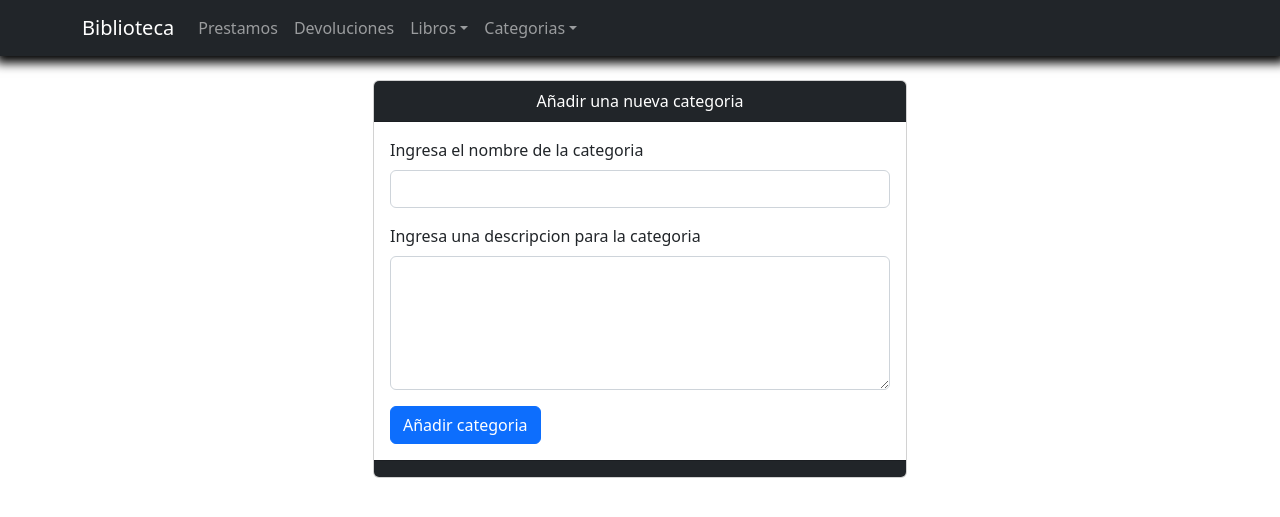
After one commit to Sleepypoem/Gestion-Biblioteca, a PHP site: page /secciones/AgregarCategorias.php in a window 1280 px wide. The commit adds this page. Shown: the top 517 px of the page. Run offline with PHP 8.4, Linux system fonts and the light colour scheme.

Commit message:
Agregada la pestaña categorias asi como la funcionalidad de agregar

```diff
--- a/Plantillas/Cabecera.php
+++ b/Plantillas/Cabecera.php
@@ -47,6 +47,19 @@ $url = "http://" . $_SERVER["HTTP_HOST"] . "/public/Gestion Biblioteca/";
                         </div>
                     </li>
 
+                    <li class="nav-item dropdown">
+                        <a class="nav-link dropdown-toggle" href="#" id="LibrosDropDown" data-bs-toggle="dropdown"
+                            aria-haspopup="true" aria-expanded="false">Categorias</a>
+                        <div class="dropdown-menu bg-dark" aria-labelledby="Acciones-Libros">
+                            <a class="dropdown-item text-white"
+                                href="<?php echo $url . "secciones/Categorias.php" ?>">Ver
+                                categorias</a>
+                            <a class="dropdown-item text-white"
+                                href="<?php echo $url . "secciones/AgregarCategorias.php" ?>">Añadir
+                                categoria</a>
+                        </div>
+                    </li>
+
                 </ul>
             </div>
         </div>
--- /dev/null
+++ b/secciones/AgregarCategorias.php
@@ -0,0 +1,56 @@
+<?php
+include("../Plantillas/Cabecera.php");
+require_once("../classes/TiposDeLibros.php");
+
+function obtenerNombrePagina()
+{
+    return "Añadir Categoria";
+}
+
+if ($_POST) {
+    $nombre = $_POST["nombre-categoria"];
+    $descripcion = $_POST["descripcion-categoria"];
+
+    $datosCategoria = [$nombre, $descripcion];
+    $nuevaCategoria = new TiposDeLibros();
+    $nuevaCategoria->enviarDatos($datosCategoria);
+}
+
+?>
+
+<body>
+
+    <div class="container row-cols-xl-2 align-items-center">
+        <div class="container">
+
+            <div class="card">
+                <div class="card-header card-header text-white text-center bg-dark">
+                    Añadir una nueva categoria
+                </div>
+                <div class="card-body">
+
+                    <form action="" method="post">
+                        <div class="mb-3">
+                            <label class="form-label">Ingresa el nombre de la categoria</label>
+                            <input type="text" class="form-control" name="nombre-categoria"
+                                aria-describedby="nombre-categoria" required>
+                        </div>
+
+                        <div class="mb-3">
+                            <label for="" class="form-label">Ingresa una descripcion para la categoria</label>
+                            <textarea class="form-control" name="descripcion-categoria" rows="5"></textarea>
+                        </div>
+
+                        <button type="submit" class="btn btn-primary">Añadir categoria</button>
+
+                    </form>
+
+                </div>
+
+                <div class="card-footer bg-dark text-muted">
+
+                </div>
+            </div>
+        </div>
+
+</body>
```
Also changed, not shown: secciones/Categorias.php (added).
